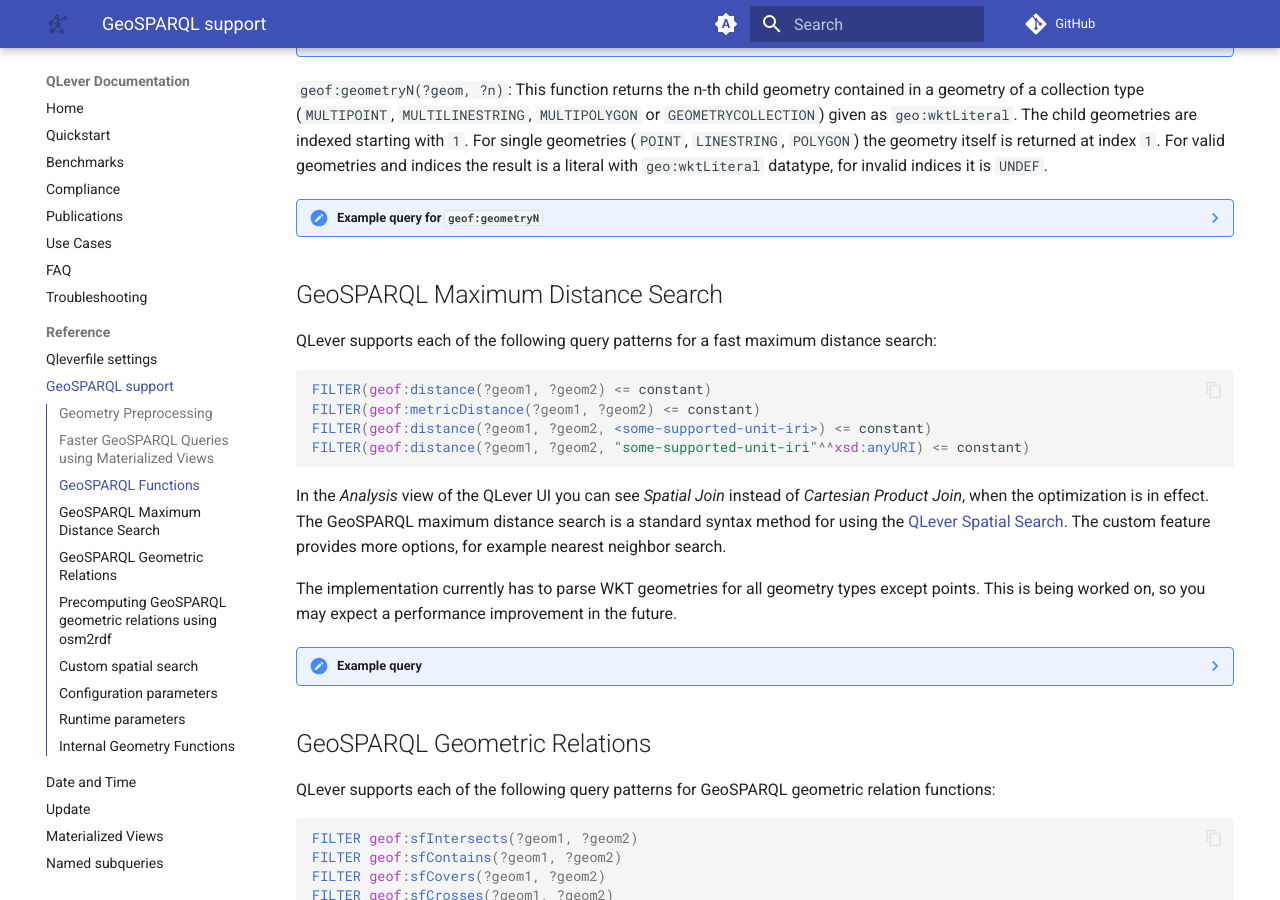
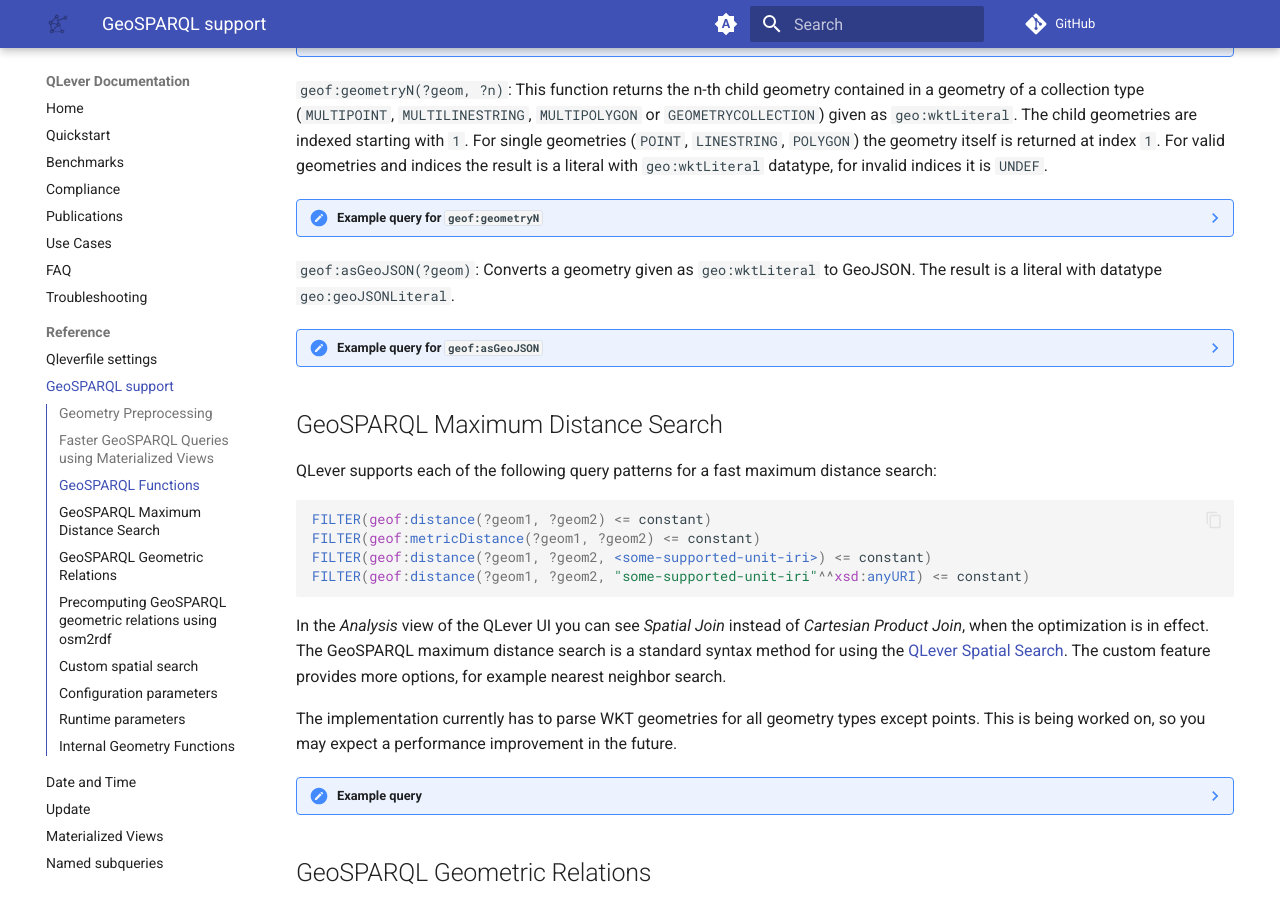
Before and after one commit to qlever-dev/qlever-docs, an MkDocs documentation site: the page built from docs/geosparql.md, in a window 1280 px wide and 900 px high, scrolled down 3034 px. Built offline with MkDocs 1.6.1 and Material for MkDocs 9.7.7, drawn with Linux system fonts in a browser that asks for light colours; plug-ins that fetch from the network failed and are left out; comment, search, counter and statistics services are not loaded; the version menu is left out.

Commit message:
Document `geof:asGeoJSON` (#44)

````diff
--- a/docs/geosparql.md
+++ b/docs/geosparql.md
@@ -301,6 +301,18 @@ literals with datatype `xsd:decimal`.
     }
     ```
 
+`geof:asGeoJSON(?geom)`<a id="geof-asgeojson"></a>: Converts a geometry given as `geo:wktLiteral` to GeoJSON. The result is a literal with datatype `geo:geoJSONLiteral`.
+
+??? note "Example query for `geof:asGeoJSON`"
+
+    ```sparql
+    PREFIX geo: <http://www.opengis.net/ont/geosparql#>
+    PREFIX geof: <http://www.opengis.net/def/function/geosparql/>
+    SELECT * WHERE {
+      BIND (geof:asGeoJSON("POINT(1 2)"^^geo:wktLiteral) AS ?geo_json) # {"type":"Point","coordinates":[1.0,2.0]}
+    }
+    ```
+
 
 ## GeoSPARQL Maximum Distance Search
 
````
